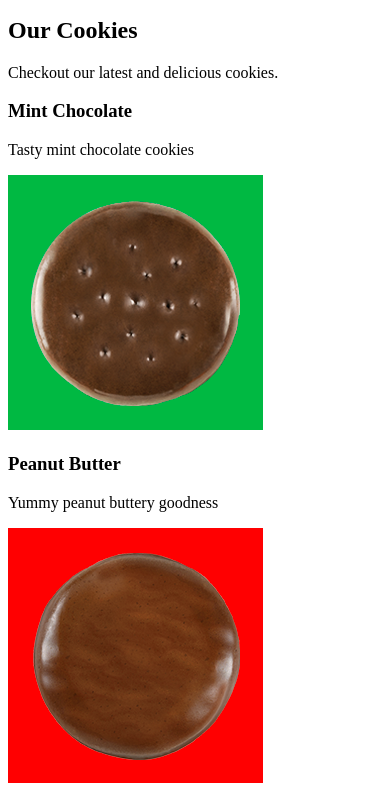
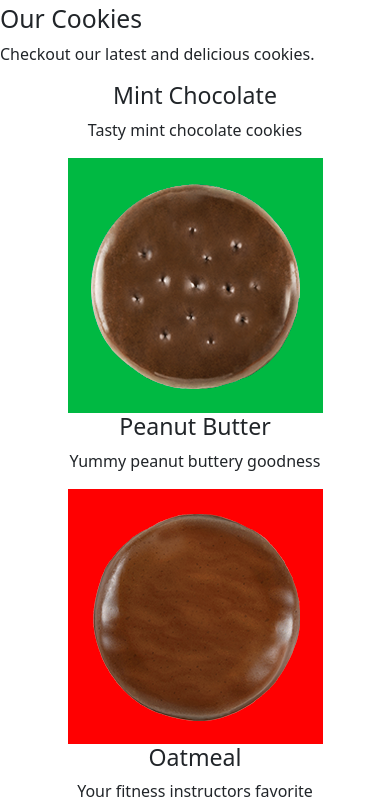
Before and after one commit to CUNYTechPrep/lab-bootstrap-5.2-fall-22, a plain HTML site: page index.html in a window 390 px wide. Shown: the part 101-907 px from the top of the page. Drawn offline with nearby package versions, Linux system fonts and the light colour scheme.

Commit message:
Apply Bootstrap grid classes to make a responsive layout

```diff
--- a/index.html
+++ b/index.html
@@ -4,6 +4,8 @@
     <meta charset="UTF-8" />
     <meta name="viewport" content="width=device-width, initial-scale=1.0" />
     <title>Cookie Store</title>
+    <link rel="stylesheet" href="css/styles.css">
+    <link href="https://cdn.jsdelivr.net/npm/bootstrap@5.2.0/dist/css/bootstrap.min.css" rel="stylesheet" integrity="sha384-gH2yIJqKdNHPEq0n4Mqa/HGKIhSkIHeL5AyhkYV8i59U5AR6csBvApHHNl/vI1Bx" crossorigin="anonymous">
   </head>
   <body>
     <header>
@@ -15,25 +17,33 @@
       <h2>Our Cookies</h2>
       <p>Checkout our latest and delicious cookies.</p>
 
+      <div class="container text-center">
+        <div class="row">
+          <div class="col">
             <h3>Mint Chocolate</h3>
             <p>Tasty mint chocolate cookies</p>
             <img src="images/mint-cookie.png" alt="A single mint chocolate cookie" />
-
+          </div>
+          <div class="col">
             <h3>Peanut Butter</h3>
             <p>Yummy peanut buttery goodness</p>
             <img src="images/peanut-cookie.png" alt="A single peanut butter cookie" />
-
+          </div>
+          <div class="col">
             <h3>Oatmeal</h3>
             <p>Your fitness instructors favorite</p>
             <img src="images/oatmeal-cookie.png" alt="A single oatmeal cookie" />
-
+          </div>
+          <div class="col">
             <h3>Chocolate Chip</h3>
             <p>Gooey chocolate you'll love</p>
             <img src="images/chip-cookie.png" alt="A single chocolate chip cookie" />
+          </div>
+        </div> <!--End class "row"-->
+      </div> <!--End class "container text-center"-->
     </main>
     <div>
       <h2>About us</h2>
-
       <img src="images/bakers.svg" alt="illustrations of two people baking" />
       <div>
         Lorem ipsum dolor sit amet, consectetur adipisicing elit, sed do eiusmod
```
Lines whose indentation alone changed are shown as unchanged.
